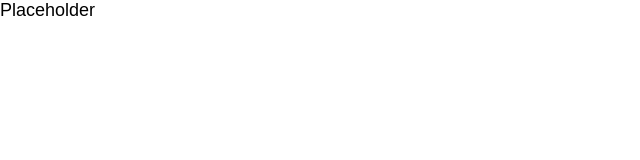
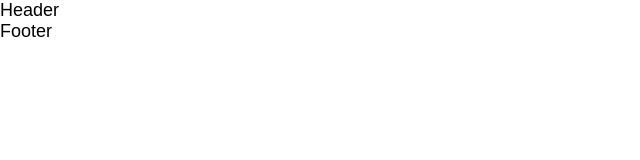
Before and after one commit to ooloo-io/github-flow-rmuho16, a website: page src/index.html in a window 1280 px wide. Shown: the whole page, without its empty margins (0-640 px from the left). Drawn offline with nearby package versions, Linux system fonts and the light colour scheme.

Commit message:
added footer markup

```diff
--- a/src/index.html
+++ b/src/index.html
@@ -13,6 +13,11 @@
 </head>
 
 <body>
-  Placeholder
+<header class="header">
+    Header
+</header>
+<footer class="footer">
+    Footer
+</footer>
 </body>
 </html>
```
Lines whose indentation alone changed are shown as unchanged.
